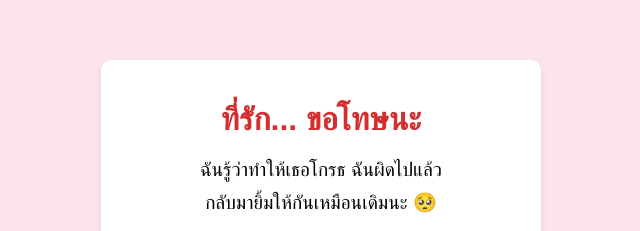
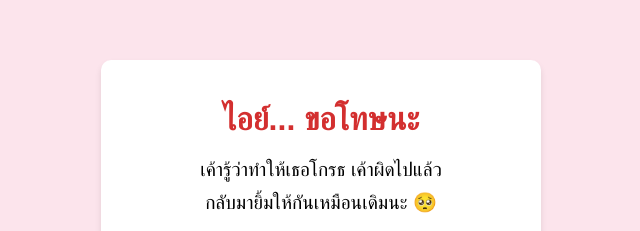
Before and after one commit to Senji27/mylove, a plain HTML site: page index.html in a window 1280 px wide. Shown: the part 219-450 px from the top of the page, 319-959 px from the left. Drawn offline with Linux system fonts and the light colour scheme.

Commit message:
Update index.html

```diff
--- a/index.html
+++ b/index.html
@@ -3,16 +3,16 @@
 <head>
     <meta charset="UTF-8">
     <meta name="viewport" content="width=device-width, initial-scale=1.0">
-    <title>ง้อแฟน</title>
+    <title>ง้อเธอคนดีคนเก่ง</title>
     <link rel="stylesheet" href="style.css">
 </head>
 <body>
     <div class="container">
-        <h1>ที่รัก... ขอโทษนะ</h1>
-        <p>ฉันรู้ว่าทำให้เธอโกรธ ฉันผิดไปแล้ว</p>
+        <h1>ไอย์... ขอโทษนะ</h1>
+        <p>เค้ารู้ว่าทำให้เธอโกรธ เค้าผิดไปแล้ว</p>
         <p>กลับมายิ้มให้กันเหมือนเดิมนะ 🥺</p>
         <img src="iya.jpg" style="width: 300px;" alt="รูปคู่หวานๆ">
-        <button onclick="alert('รักนะ ❤️')">ให้อภัยกันนะ</button>
+        <button onclick="alert('เค้าคิดถึงเธอนะ เราจะรอจนกว่าเธอจะพร้อม เค้าจะเป็นคนที่เธอหันกลับมาก็จะเจอเค้ารออยู่เสมอนะ รักนะ ❤️')">ให้อภัยกันนะ</button>
 
 
     </div>
```
